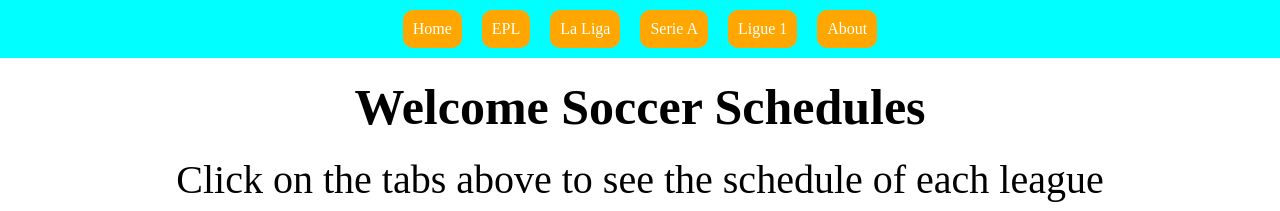
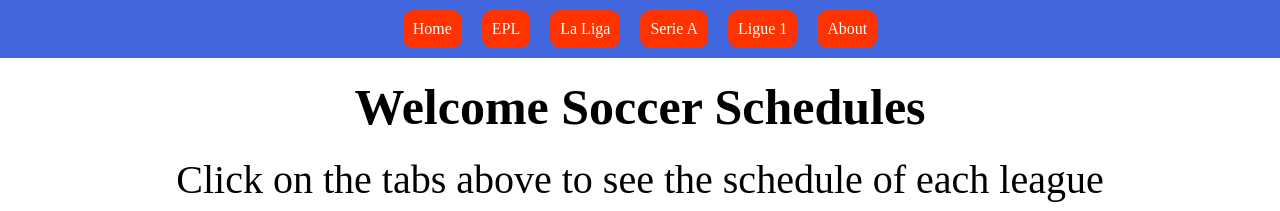
Before and after one commit to huymn/soccer-schedule, a website: page index.html in a window 1280 px wide. Shown: the top 211 px of the page. Drawn offline with Linux system fonts and the light colour scheme.

Commit message:
some coloring updates

```diff
--- a/public/css/styles.css
+++ b/public/css/styles.css
@@ -19,7 +19,7 @@ p.title {
 }
 
 ul.nav-bar {
-    background-color: aqua;
+    background-color: rgb(66, 102, 221);
     width: 100vw;
     display: flex;
     justify-content: center;
@@ -43,7 +43,7 @@ ul.nav-bar2 {
 
 ul.nav-bar li {
     padding: 10px;
-    background-color: rgb(255, 166, 0);
+    background-color: rgb(255, 51, 0);
     margin: 10px;
     border-radius: 10px;
     border-width: 50px;
```
